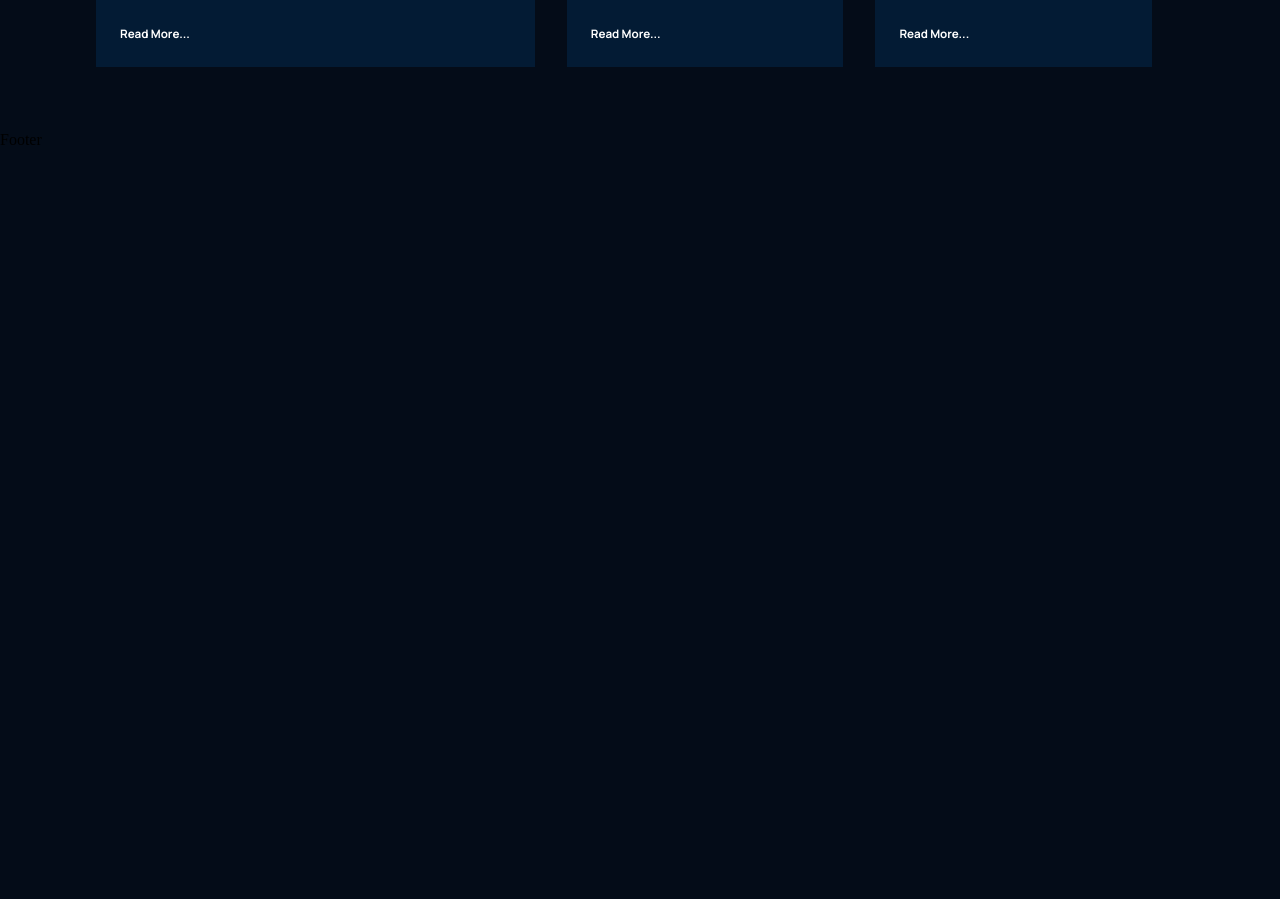
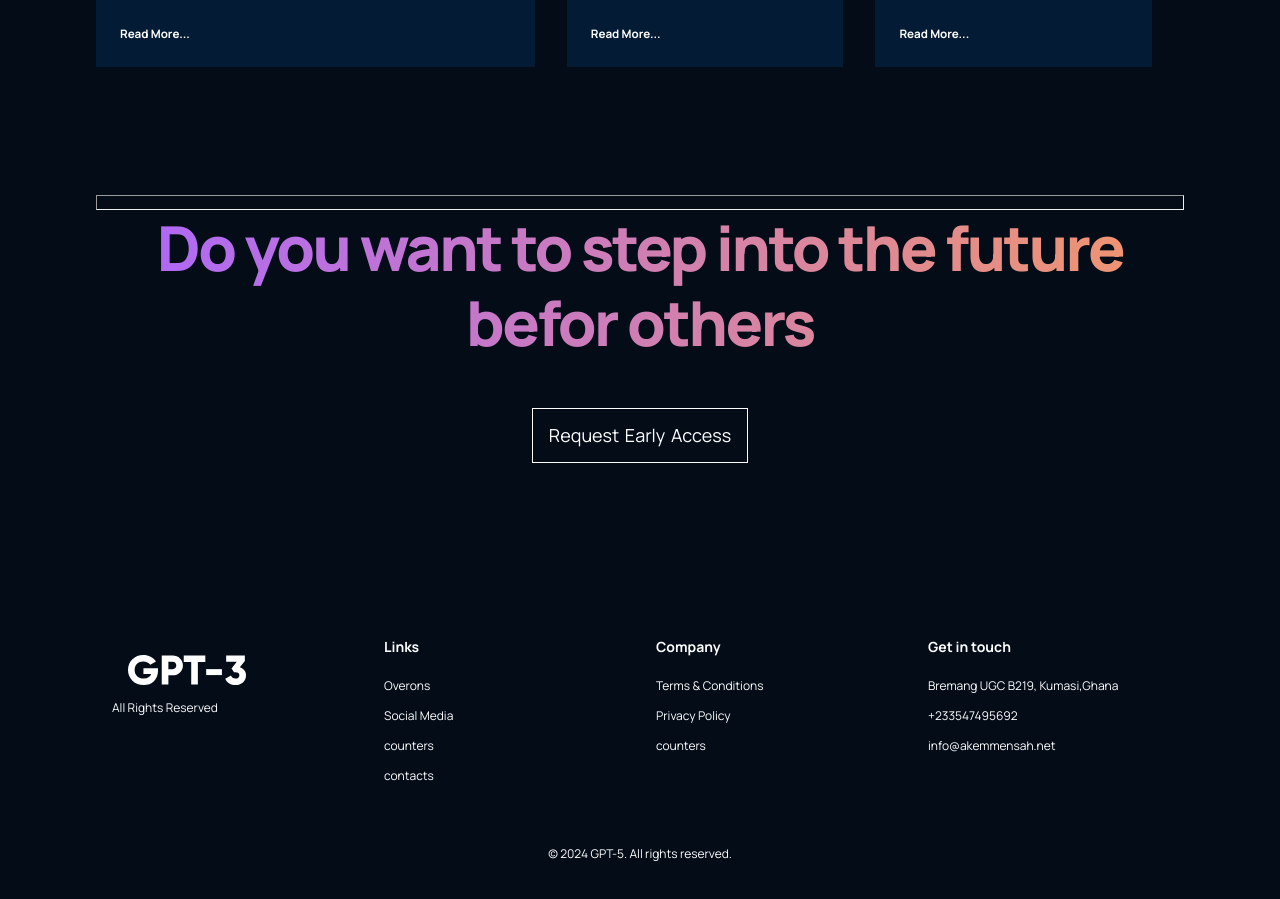
Before and after one commit to AkemMensah/gpt-React, a React (Create React App) app: page / in a window 1280 px wide. Shown: the part 4280-5179 px from the top of the page. Before the commit the page ends 4429 px from the top, so only its background shows below. Built offline with nearby package versions, Linux system fonts and the light colour scheme.

Commit message:
added the code for the footer component

```diff
--- a/src/containers/footer/Footer.jsx
+++ b/src/containers/footer/Footer.jsx
@@ -1,10 +1,45 @@
 import React from 'react';
 import './footer.css';
+import gpt3Logo from '../../assets/logo.svg';
 
 const Footer = () => {
   return (
-    <div>
-      Footer
+    <div className='gpt5__footer section__padding'>
+      <hr className='gradient__text'style={{width:"100%",height:"15px"}}/>
+      <div className="gpt5__footer-heading">
+        <h1 className="gradient__text">Do you want to step into the future befor others</h1>
+      </div>
+      <div className="gpt5__footer-btn">
+        <p>Request Early Access</p>
+      </div>
+      <div className="gpt5__footer-links">
+        <div className="gpt5__footer-links_logo">
+          <img src={gpt3Logo} alt="logo" />
+          <p>All Rights Reserved</p>
+        </div>
+        <div className="gpt5__footer-links_div">
+          <h4>Links</h4>
+          <p>Overons</p>
+          <p>Social Media</p>
+          <p>counters</p>
+          <p>contacts</p>
+        </div>
+        <div className="gpt5__footer-links_div">
+          <h4>Company</h4>
+          <p>Terms & Conditions</p>
+          <p>Privacy Policy</p>
+          <p>counters</p>
+        </div>
+        <div className="gpt5__footer-links_div">
+          <h4>Get in touch</h4>
+          <p>Bremang UGC B219, Kumasi,Ghana</p>
+          <p>+233547495692</p>
+          <p>info@akemmensah.net</p>
+        </div>
+      </div>
+      <div className="gpt5__footer-copyright">
+        <p>© 2024 GPT-5. All rights reserved.</p>
+      </div>
     </div>
   )
 }
--- a/src/containers/footer/footer.css
+++ b/src/containers/footer/footer.css
@@ -0,0 +1,133 @@
+.gpt5__footer{
+    display: flex;
+    flex-direction: column;
+    justify-content: center;
+    align-items: center;
+
+}
+.gpt5__footer-heading{
+    width: 100%;
+    text-align: center;
+    margin-bottom: 3rem;
+}
+.gpt5__footer-heading h1{
+    font-family: var(--font-family);
+    font-weight: 800;
+    font-size: 62px;
+    line-height: 75px;
+    text-align: center;
+    letter-spacing: -0.04em;
+}
+.gpt5__footer-btn{
+    display: flex;
+    justify-content: center;
+    align-items: center;
+    padding: 1rem;
+    border: 1px solid #fff;
+    text-align: center;
+    margin-bottom: 10rem;
+    cursor: pointer;
+}
+.gpt5__footer-btn p{
+    box-sizing: border-box;
+    font-family: var(--font-family);
+    font-size: 18px;
+    line-height: 21px;
+    word-spacing: 2px;
+    color: #ffffff;
+}
+.gpt5__footer-links{
+    display: flex;
+    flex-direction: row;
+    justify-content: space-between;
+    align-items: flex-start;
+    /* flex-wrap: wrap; */
+    width: 100%;
+    text-align: left;
+}
+.gpt5__footer-links div{
+    width: 250px;
+    margin: 1rem;
+}
+.gpt5__footer-links_logo{
+    display: flex;
+    flex-direction: column;
+}
+.gpt5__footer-links_logo img{
+    width: 118px;
+    height: 30px;
+    margin: 1rem;
+}
+.gpt5__footer-links_logo p{
+    font-family: var(--font-family);
+    font-size: 12px;
+    line-height: 14px;
+    color: #ffffff;
+}
+.gpt5__footer-links_div{
+    display: flex;
+    justify-content: flex-start;
+    flex-direction: column;
+}
+.gpt5__footer-links_div h4{
+    font-family: var(--font-family);
+    font-size: 14px;
+    line-height: 16px;
+    color: #ffffff;
+    margin-bottom: 1rem;
+}
+.gpt5__footer-links_div p{
+    font-family: var(--font-family);
+    font-size: 12px;
+    line-height: 14px;
+    color: #ffffff;
+    margin: 0.5rem 0;
+    cursor: pointer;
+}
+.gpt5__footer-copyright{
+    margin-top: 2rem;
+    text-align: center;
+    width: 100%;
+}
+.gpt5__footer-copyright p{
+    font-family: var(--font-family);
+    font-size: 12px;
+    line-height: 14px;
+    color: #ffffff;
+    margin: 0.5rem 0;
+}
+
+@media screen and (max-width:900px){
+    .gpt5__footer-links{
+        /* flex-wrap: wrap; */
+        display: grid;
+        grid-template-columns: repeat(2,1fr);
+    }
+}
+@media screen and (max-width:650px){
+    .gpt5__footer-links{
+        flex-wrap: wrap;
+
+    }
+}
+
+@media screen and (max-width:850px) {
+    .gpt5__footer-heading h1 {
+        font-size: 44px;
+        line-height: 50px;
+    }
+}
+
+@media screen and (max-width:550px){
+    .gpt5__footer-heading h1{
+        font-size: 34px;
+        line-height: 42px;
+    }
+    .gpt5__footer-links_div{
+        margin: 1rem 0;
+    }
+    .gpt5__footer-btn p{
+        font-size: 14px;
+        line-height: 20px;
+    }
+}
```
